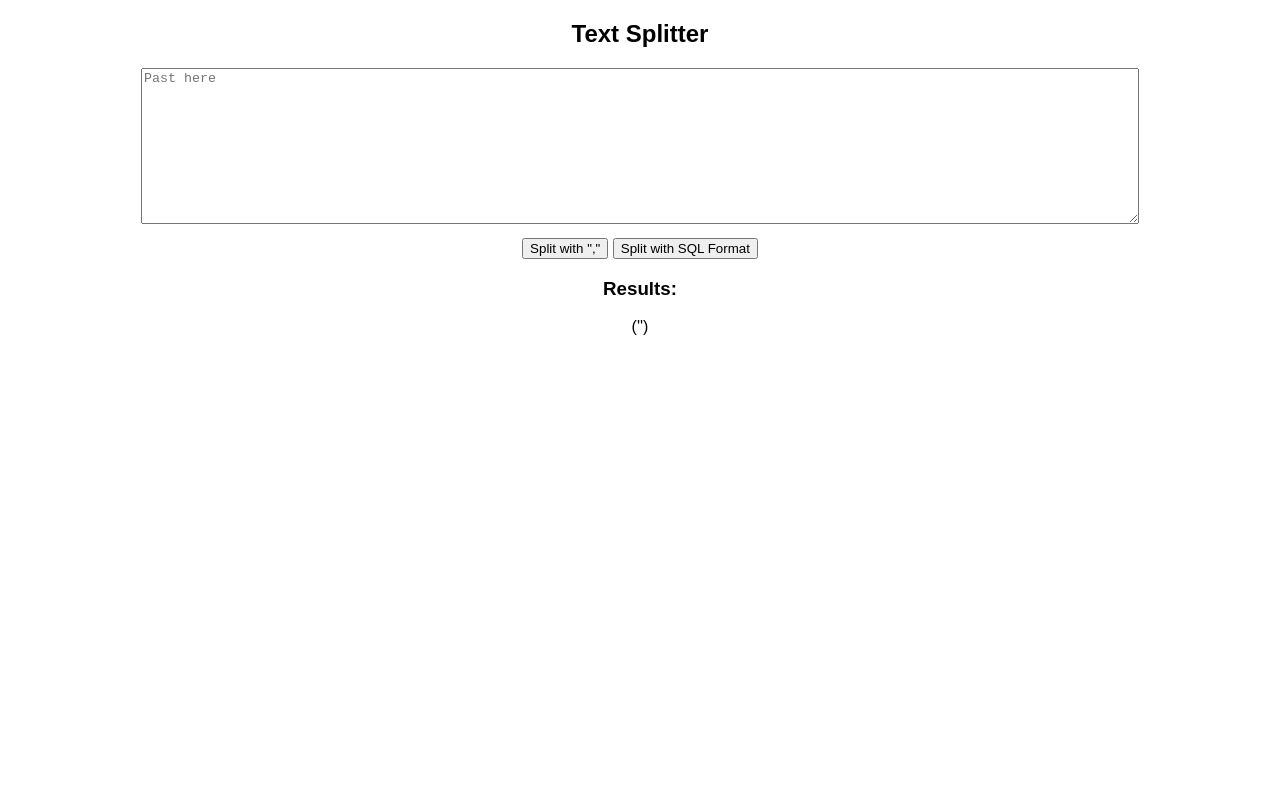
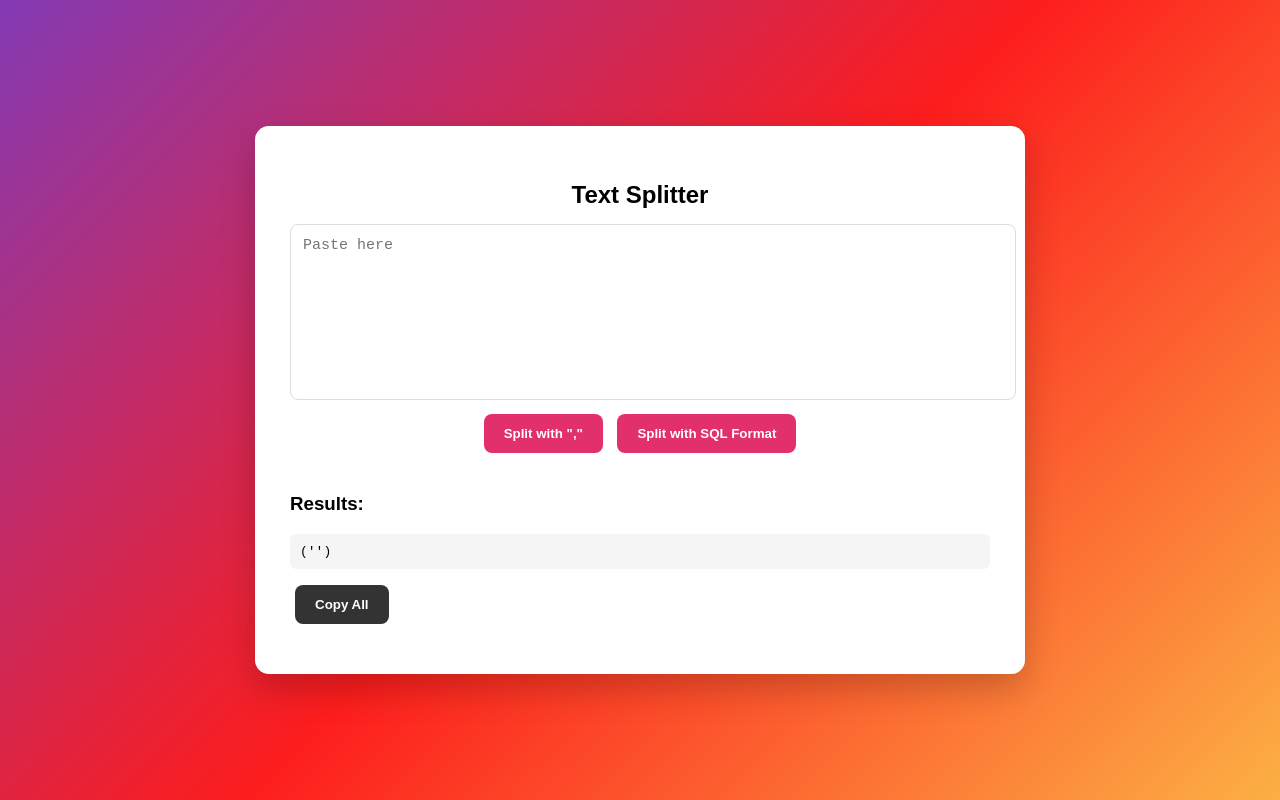
Before and after one commit to SimoMosca1997/text-splitter, a website: page public/index.html in a window 1280 px wide. Both pictures are taken after a click on the button "Split with SQL Format". Drawn offline with Linux system fonts and the light colour scheme.

Commit message:
Refactor index.html for better design and features
Updated HTML structure and styles for improved layout and functionality.

```diff
--- a/public/index.html
+++ b/public/index.html
@@ -6,38 +6,149 @@
 <title>Text Splitter</title>
 <style>
 body {
-            font-family: Arial, sans-serif;
-            margin: 20px;
+    margin: 0;
+    font-family: Arial, Helvetica, sans-serif;
+    min-height: 100vh;
+    display: flex;
+    align-items: center;
+    justify-content: center;
+    background: linear-gradient(135deg,#833ab4,#fd1d1d,#fcb045);
+}
+
+.container {
+    width: 90%;
+    max-width: 700px;
+    background: white;
+    padding: 35px;
+    border-radius: 14px;
+    box-shadow: 0 15px 35px rgba(0,0,0,0.2);
     text-align: center;
 }
+
+h2 {
+    margin-bottom: 15px;
+}
+
 textarea {
-            width: 80%;
+    width: 100%;
     height: 150px;
-            margin-bottom: 10px;
+    padding: 12px;
+    font-size: 15px;
+    border-radius: 8px;
+    border: 1px solid #ddd;
+    resize: none;
+}
+
+textarea:focus {
+    outline: none;
+    border-color: #e1306c;
+}
+
+button {
+    margin: 10px 5px 15px 5px;
+    padding: 12px 20px;
+    border: none;
+    border-radius: 8px;
+    background: #e1306c;
+    color: white;
+    font-weight: bold;
+    cursor: pointer;
+    transition: 0.2s;
+}
+
+button:hover {
+    background: #c72c61;
+    transform: scale(1.05);
+}
+
+.output {
+    margin-top: 25px;
+    text-align: left;
+}
+
+.output ul {
+    list-style: none;
+    padding: 0;
+}
+
+.output li {
+    background: #f5f5f5;
+    padding: 10px;
+    margin-bottom: 6px;
+    border-radius: 6px;
+    font-family: monospace;
+}
+
+#copyAllBtn {
+    background: #333;
+    color: white;
+    margin-top: 10px;
+    display: none;
+}
+
+#copyAllBtn:hover {
+    background: black;
 }
 </style>
 </head>
 <body>
+
+<div class="container">
     <h2>Text Splitter</h2>
-    <textarea id="inputText" placeholder="Past here"></textarea><br>
+    <textarea id="inputText" placeholder="Paste here"></textarea><br>
     <button onclick="formatText(',')">Split with ","</button>
     <button onclick="formatTextSql()">Split with SQL Format</button>
+
+    <div class="output">
         <h3>Results:</h3>
-    <p id="outputText"></p>
+        <ul id="resultList"></ul>
+        <button id="copyAllBtn" onclick="copyAllParts()">Copy All</button>
+    </div>
+</div>
 
 <script>
 function formatText(separator) {
     let input = document.getElementById("inputText").value;
     let items = input.split(/\s+/).filter(item => item.trim() !== "");
-            document.getElementById("outputText").textContent = items.join(separator);
+    showResults(items.join(separator));
 }
 
 function formatTextSql() {
     let input = document.getElementById("inputText").value;
     let items = input.split(/\s+/).filter(item => item.trim() !== "");
     let formatted = "('" + items.join("','") + "')";
-            document.getElementById("outputText").textContent = formatted;
+    showResults(formatted);
+}
+
+function showResults(result) {
+    const resultList = document.getElementById("resultList");
+    const copyBtn = document.getElementById("copyAllBtn");
+    resultList.innerHTML = '';
+
+    if (Array.isArray(result)) {
+        result.forEach(item => {
+            const li = document.createElement('li');
+            li.textContent = item;
+            resultList.appendChild(li);
+        });
+    } else {
+        // Se è stringa, crea un solo li
+        const li = document.createElement('li');
+        li.textContent = result;
+        resultList.appendChild(li);
+    }
+
+    copyBtn.style.display = resultList.children.length > 0 ? 'block' : 'none';
+}
+
+function copyAllParts() {
+    const parts = Array.from(document.querySelectorAll('#resultList li'))
+        .map(li => li.textContent)
+        .join('\n');
+    navigator.clipboard.writeText(parts);
+    alert('All parts copied!');
 }
 </script>
+
 </body>
 </html>
```
Lines whose indentation alone changed are shown as unchanged.
